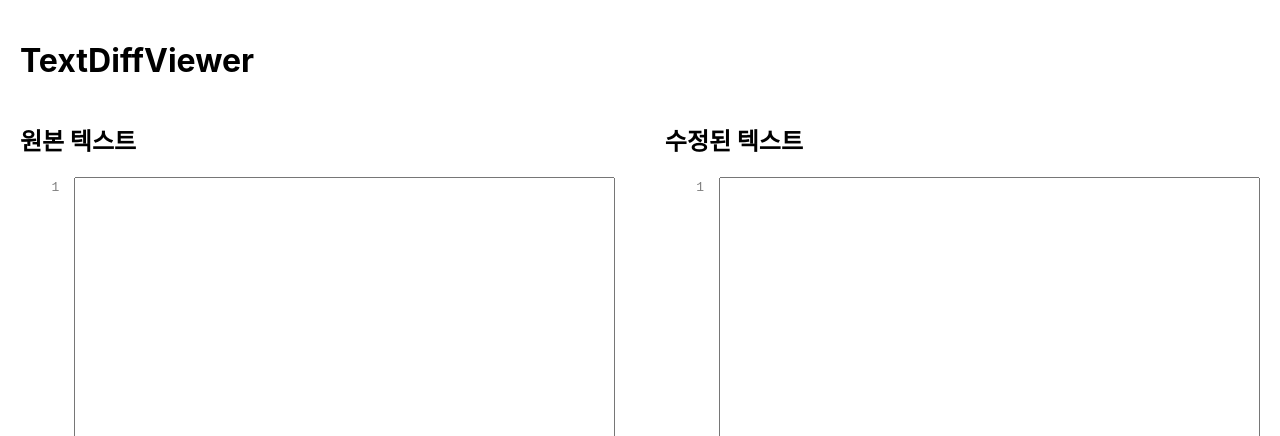
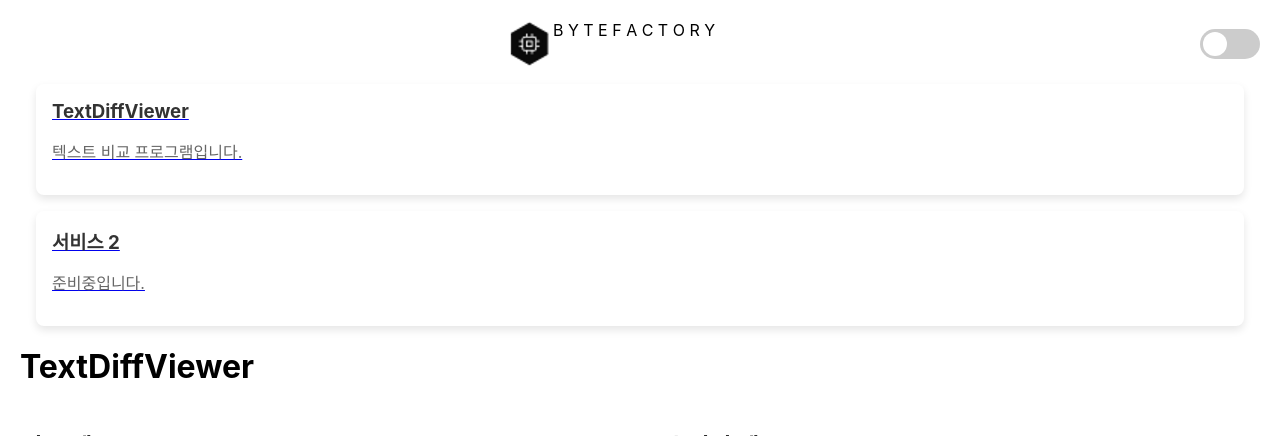
Before and after one commit to WonmoLee/ByteFactory, a React (Create React App) app: page /TextDiffViewer in a window 1280 px wide. Shown: the top 436 px of the page. Built offline with nearby package versions, Linux system fonts and the light colour scheme.

Commit message:
여러 서비스 추가를 위해 카드형태로 재구성

```diff
--- a/src/App.js
+++ b/src/App.js
@@ -1,12 +1,47 @@
-import React from 'react';
-import TextDiffViewer from './pages/TextDiffViewer'; // TextDiffViewer 컴포넌트를 임포트합니다.
+import React, { useState } from 'react';
+import { BrowserRouter as Router, Routes, Route, Link } from 'react-router-dom';
+import Card from './components/Card';
+import DarkModeToggle from './components/DarkModeToggle';
+import TextDiffViewer from './pages/TextDiffViewer';
+import './App.css';
+import logo from './assets/imgs/logo.png';
 
 const App = () => {
+  // 카드의 표시 여부를 관리하는 상태
+  const [showCards, setShowCards] = useState(true);
+
+  // 카드 클릭 이벤트 핸들러
+  const handleCardClick = () => {
+    setShowCards(false); // 모든 카드를 숨깁니다.
+  };
+
   return (
-    <div className="App" style={{padding: '20px'}}>
-      <h1>TextDiffViewer</h1>
-      <TextDiffViewer/>
-    </div>
+    <Router>
+      <div className="App" style={{padding: '20px'}}>
+        <header className="App-header">
+          <div className="center-container">
+            <img src={logo} alt="ByteFactory" />B Y T E F A C T O R Y
+          </div>
+          <div className="right-container">
+            <DarkModeToggle />
+          </div>
+        </header>
+        {showCards && (
+          <div onClick={handleCardClick}>
+            <Link to="/TextDiffViewer">
+              <Card title="TextDiffViewer" description="텍스트 비교 프로그램입니다."/>
+            </Link>
+            <Link to="/b">
+              <Card title="서비스 2" description="준비중입니다." />
+            </Link>
+          </div>
+        )}
+        <Routes>
+          <Route path="/TextDiffViewer" element={<TextDiffViewer />} />
+          {/* <Route path="/b" component={B} /> 여기서도 B 컴포넌트를 element로 수정해야 합니다. */}
+        </Routes>
+      </div>
+    </Router>
   );
 };
 
--- /dev/null
+++ b/src/assets/Card.css
@@ -0,0 +1,24 @@
+.card {
+    background-color: #fff;
+    border-radius: 8px;
+    box-shadow: 0 4px 8px rgba(0, 0, 0, 0.1);
+    margin: 16px;
+    padding: 16px;
+    transition: transform 0.3s ease-in-out;
+    will-change: transform; /* 성능 최적화를 위해 속성 추가 */
+    cursor: pointer;
+  }
+
+  .card:hover {
+    transform: scale(1.02); /* 카드를 약간 확대합니다 */
+    z-index: 10; /* 다른 카드 위로 오도록 z-index를 조정합니다 */
+  }
+
+  .card-title {
+    margin: 0;
+    color: #333;
+  }
+
+  .card-description {
+    color: #666;
+  }
--- /dev/null
+++ b/src/components/Card.js
@@ -0,0 +1,13 @@
+import React from 'react';
+import '../assets/Card.css'; // CSS 파일을 불러옵니다.
+
+const Card = ({ title, description }) => {
+  return (
+    <div className="card">
+      <h3 className="card-title">{title}</h3>
+      <p className="card-description">{description}</p>
+    </div>
+  );
+};
+
+export default Card;
--- a/src/pages/TextDiffViewer.js
+++ b/src/pages/TextDiffViewer.js
@@ -30,6 +30,7 @@ const TextDiffViewer = () => {
 
     return (
         <div>
+            <h1>TextDiffViewer</h1>
             <div style={{ display: 'flex', justifyContent: 'space-between', marginBottom: '20px' }}>
                 <div style={{ width: '48%' }}>
                     <h2>원본 텍스트</h2>
```
